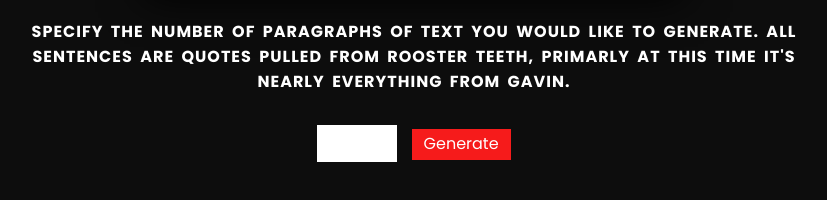
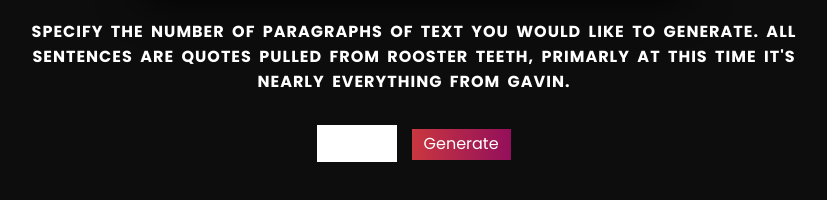
Before and after one commit to tim-green/rt-ipsum, a website: page public/index.html in a window 1280 px wide. Shown: the part 562-762 px from the top of the page, without its empty margins (226-1053 px from the left). Drawn offline with nearby package versions, Linux system fonts and the light colour scheme; some packages are replaced by stand-ins of ours; a script that the page names is missing.

Commit message:
Add files via upload

```diff
--- a/public/styles.css
+++ b/public/styles.css
@@ -110,18 +110,16 @@
   font-family: 'Poppins', Helvetica, serif;
   border-width: 0px;
   padding: 6px 12px;
-  background-color: #f61b1b;
+  background:linear-gradient(90deg,#c9373f 0,#930f5b);
   color: #fff;
-  transition: background-color 1s, color 1s, box-shadow 1s;
 }
 
 .generate-button:hover,
 .copy-button:hover,
 .generate-button:focus,
 .copy-button:focus {
-  background-color: #000;
+  background:  transition: background-color 1s, color 1s, box-shadow 1s;
   color: #f61b1b;
-  box-shadow: 0px 0px 50px 5px #f61b1b;
   outline: none;
 }
 
```
